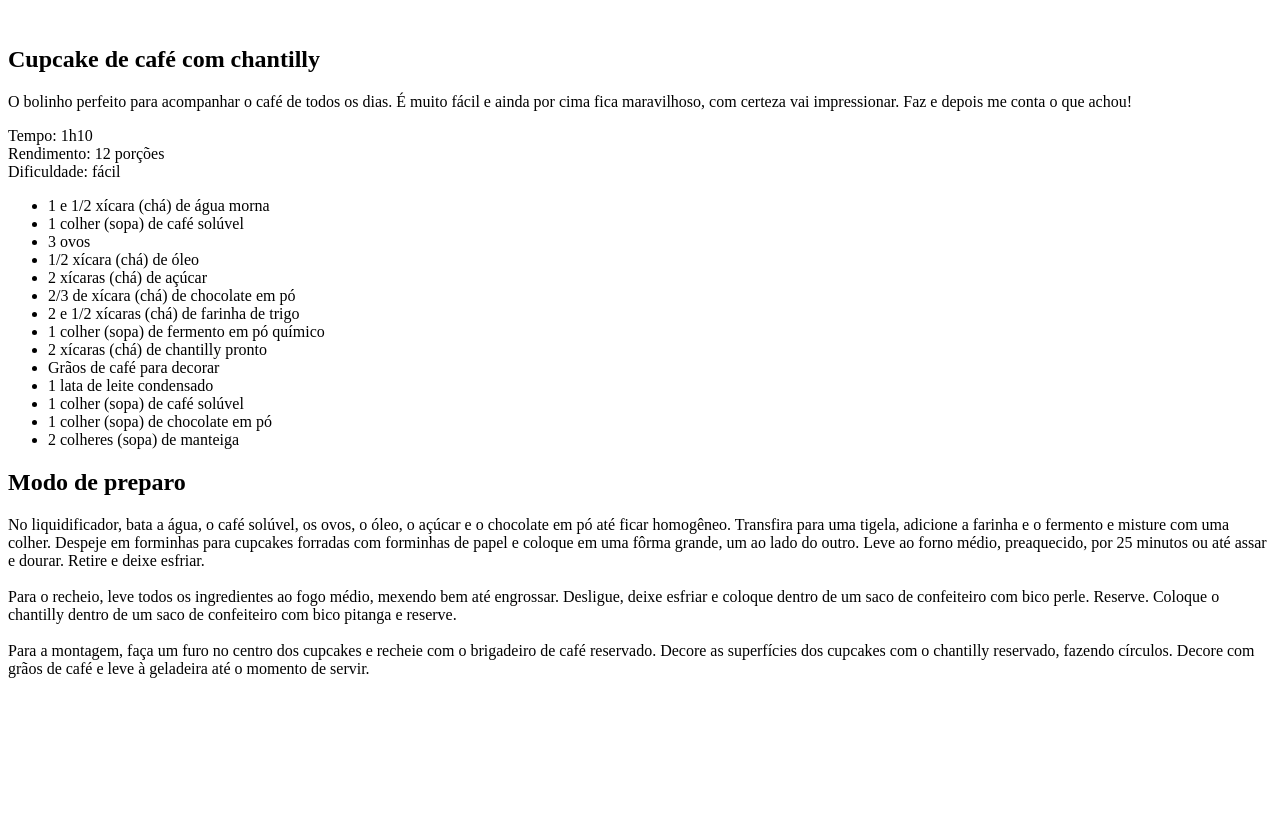
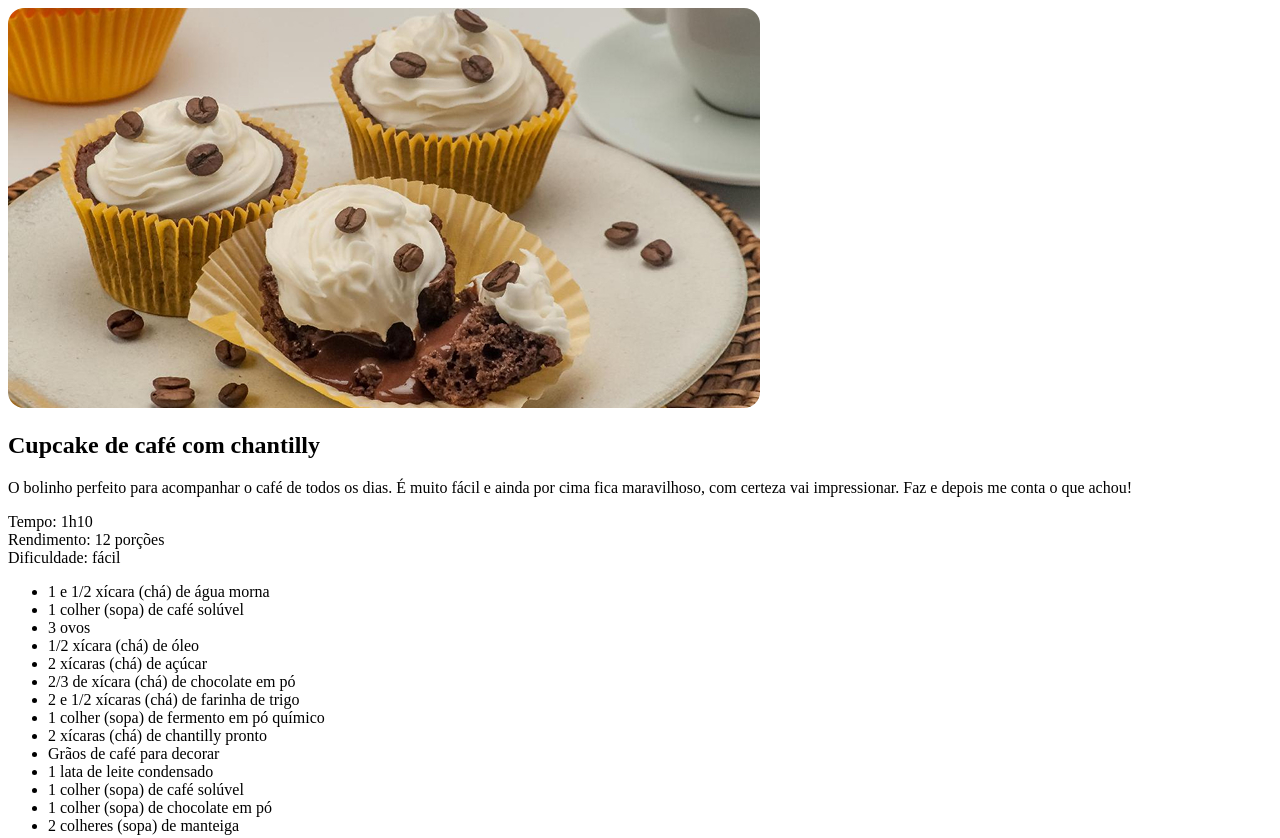
Before and after one commit to dmsantos2032/Receita-de-bolo, a plain HTML site: page index.html in a window 1280 px wide. Shown: the top 838 px of the page. Before the commit the page ends 800 px from the top, so only its background shows below. Drawn offline with Linux system fonts and the light colour scheme.

Commit message:
adicionando imagem e estilos

```diff
--- a/index.html
+++ b/index.html
@@ -4,10 +4,12 @@
   <meta charset="UTF-8">
   <meta name="viewport" content="width=device-width, initial-scale=1.0">
   <title>Página de receita</title>
+
+  <link rel="stylesheet" href="style.css">
 </head>
 <body>
   <div id="page">
-    <img src="" alt="">
+    <img src="assets/main-image.jpg" alt="Imagem de tres cupcakes com coberto com chentilly e grãos de café">
   </div>
   <main>
     <section id="about">
--- /dev/null
+++ b/style.css
@@ -0,0 +1,3 @@
+img {
+  border-radius: 16px;
+}
```
Also changed, not shown: assets/bg-image.jpg (added), assets/main-image.jpg (added).
